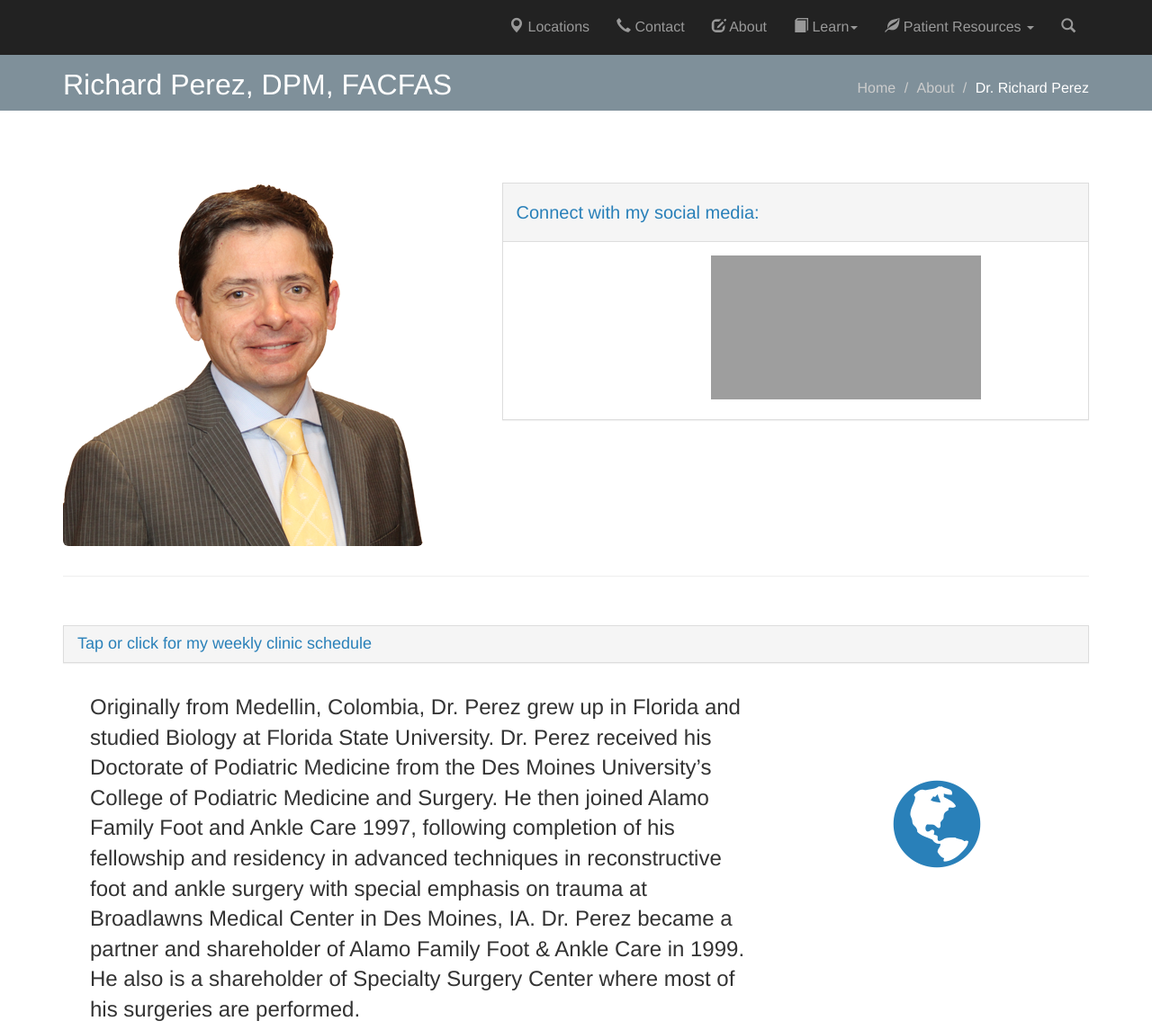
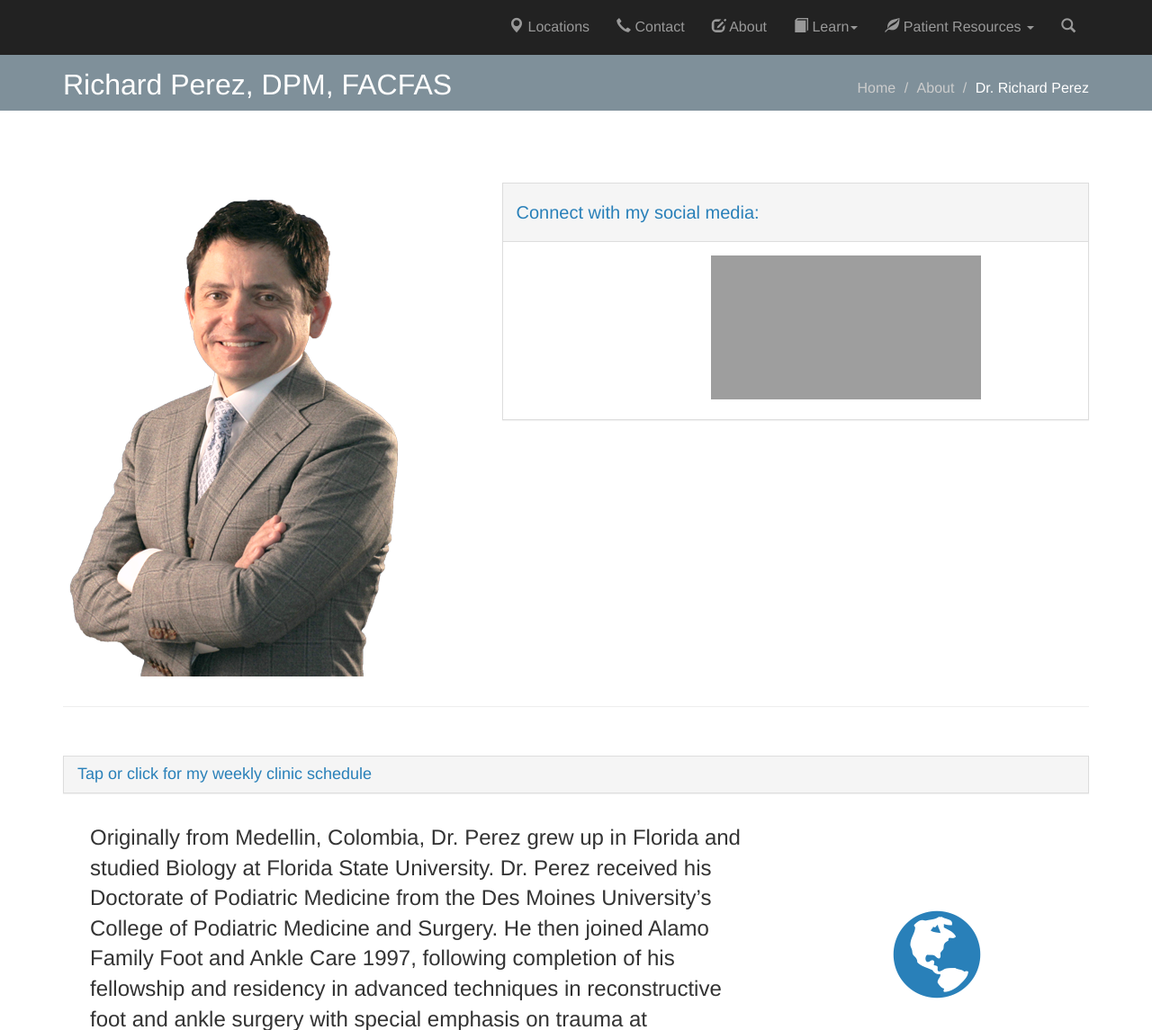
Before and after one commit to MoTheMighty/podlink, a PHP site: page /doctors/perez.php in a window 1280 px wide. Shown: the part 126-1271 px from the top of the page at 90% size. Run offline with PHP 8.4, Linux system fonts and the light colour scheme; some libraries are stand-ins or nearby versions; grey boxes are pictures that could not be loaded.

Commit message:
perez pic

```diff
--- a/doctors/perez.php
+++ b/doctors/perez.php
@@ -92,7 +92,7 @@
   <section class="container">
       <div class="row">
          <div class="col-lg-5 col-md-5" style="padding-top:0px;">
-             <p><span itemprop="photo"><img src="../../images/perez1.png" itemprop="photo" alt="Dr. Richard Perez, DPM | San Antonio Podiatrist" class="img-rounded"></span></p>
+             <p><span itemprop="photo"><img src="../../images/rp.png" itemprop="photo" alt="Dr. Richard Perez, DPM | San Antonio Podiatrist" class="img-rounded"></span></p>
 
 
 
```
Also changed, not shown: images/rp.png (added), 1 other file.
